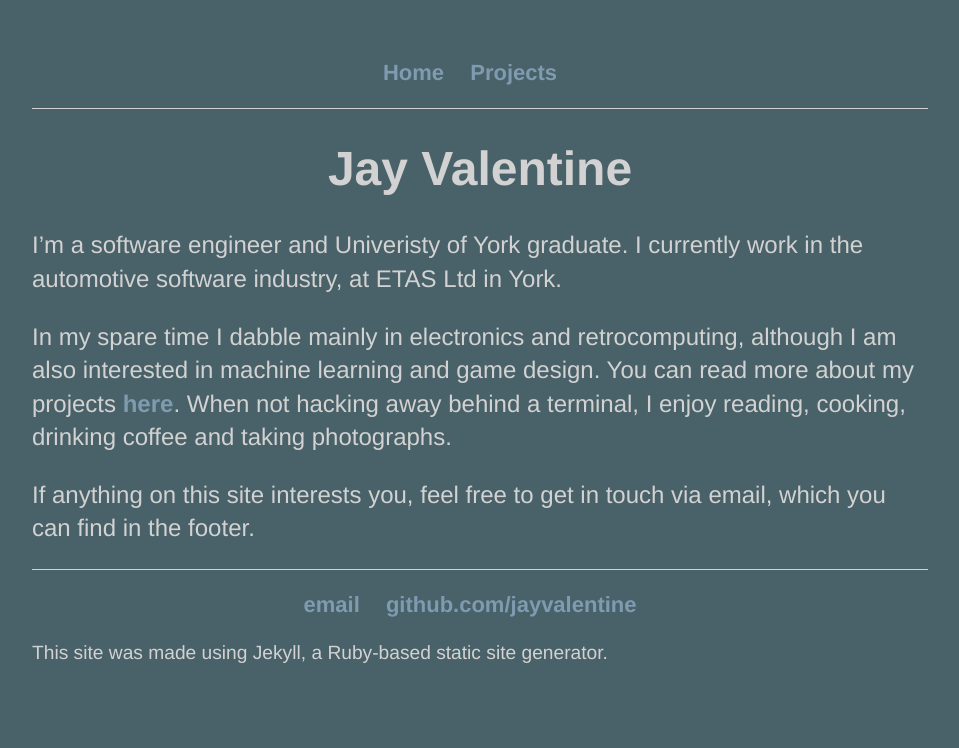
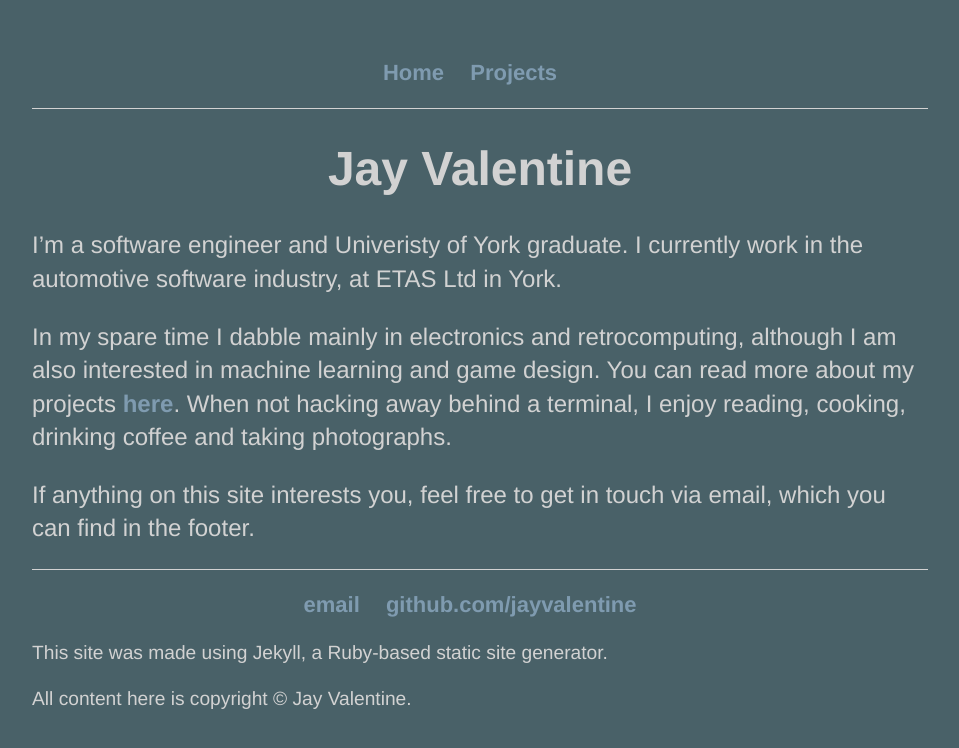
Before and after one commit to jayvalentine/jayvalentine.github.io, a Jekyll site: the page built from index.md, in a window 1280 px wide. Shown: the top 748 px of the page, without its empty margins (160-1119 px from the left). Built offline with Jekyll 4.4.1, drawn with Linux system fonts in a browser that asks for light colours.

Commit message:
Added copyright notice

```diff
--- a/_layouts/default.html
+++ b/_layouts/default.html
@@ -23,6 +23,9 @@
             <p>
                 This site was made using Jekyll, a Ruby-based static site generator.
             </p>
+            <p>
+                All content here is copyright &copy; Jay Valentine.
+            </p>
         </footer>
     </body>
 </html>
```
